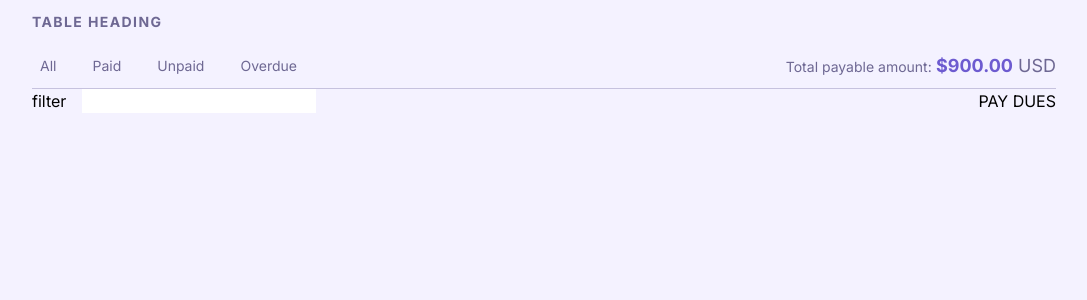
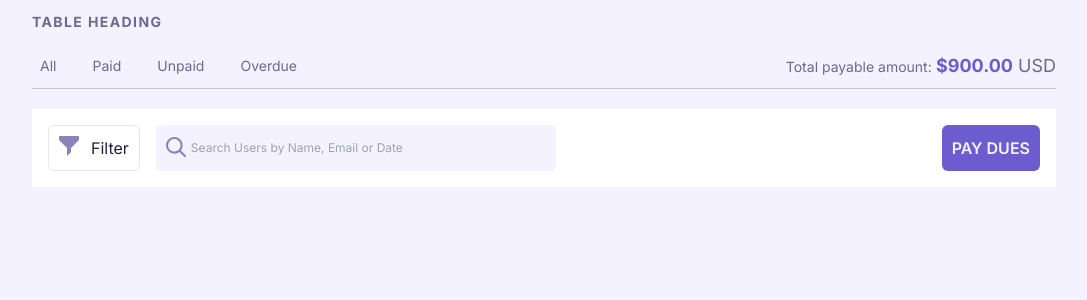
Before and after one commit to ysnitko/dashboard, a Next.js app: page / in a window 1280 px wide. Shown: the top 300 px of the page, without its empty margins (96-1183 px from the left). Built offline with nearby package versions, Linux system fonts and the light colour scheme.

Commit message:
add changes

```diff
--- a/src/components/FilterAndSearch/FilterAndSearch.tsx
+++ b/src/components/FilterAndSearch/FilterAndSearch.tsx
@@ -1,11 +1,46 @@
+import Image from 'next/image';
 export default function FilterAndSearch() {
   return (
-    <div className="flex justify-between">
+    <div className="flex justify-between bg-bg-table-primary p-4">
       <div className="flex gap-4">
-        <button>filter</button>
-        <input type="search" name="search" id="search" />
+        <button className="flex text-base p-[10px] gap-3 border-[1px] rounded-md text-clr-primary">
+          <Image src="/assets/Filter.svg" alt="filter" width={20} height={20} />
+          Filter
+          {/* <select multiple size={1}>
+            <optgroup label="SORT BY:">
+              <option value="">Default</option>
+              <option value="">First Name</option>
+              <option value="">Last Name</option>
+              <option value="">Due Data</option>
+              <option value="">Last Login</option>
+            </optgroup>
+            <optgroup label="USERS:">
+              <option value="">All</option>
+              <option value="">Active</option>
+              <option value="">Inactive</option>
+            </optgroup>
+          </select> */}
+        </button>
+        <label htmlFor="search" className="flex relative">
+          <Image
+            src="/assets/Search.svg"
+            alt="search"
+            width={20}
+            height={20}
+            className="absolute top-[12px] left-[10px]"
+          />
+          <input
+            className=" bg-bg-color rounded-md text-[12px] min-w-[400px] p-[10px] px-[35px] text-text-btn-filter"
+            type="search"
+            name="search"
+            id="search"
+            placeholder="Search Users by Name, Email or Date"
+          />
+        </label>
       </div>
-      <button>PAY DUES</button>
+      <button className="bg-bg-btn-dues text-bg-color p-[10px] rounded-md font-semibold  ">
+        PAY DUES
+      </button>
     </div>
   );
 }
--- a/src/components/UsersSection/UsersSection.tsx
+++ b/src/components/UsersSection/UsersSection.tsx
@@ -1,5 +1,9 @@
 import FilterAndSearch from '../FilterAndSearch/FilterAndSearch';
 
 export default function UsersSection() {
-  return <FilterAndSearch />;
+  return (
+    <div className="rounded-3xl mt-5 border-none">
+      <FilterAndSearch />
+    </div>
+  );
 }
--- a/tailwind.config.ts
+++ b/tailwind.config.ts
@@ -13,10 +13,13 @@ const config: Config = {
       },
       colors: {
         "bg-color": "#F4F2FF",
+        "bg-table-primary": "#FFFFFF",
         "text-header": "#6E6893",
         "text-btn-filter": "#6E6893",
         "text-total-prise": "#6D5BD0",
         "border-clr": "#C6C2DE",
+        "bg-btn-dues":"#6D5BD0",
+        "clr-primary": "#25213B"
         // "bg-active-btn": "#E65F2B",
         // "clr-text-menu": "#F1F1F1",
         // "clr-new-project": "#171717",
```
Also changed, not shown: public/assets/Filter.svg (added), public/assets/Search.svg (added).
